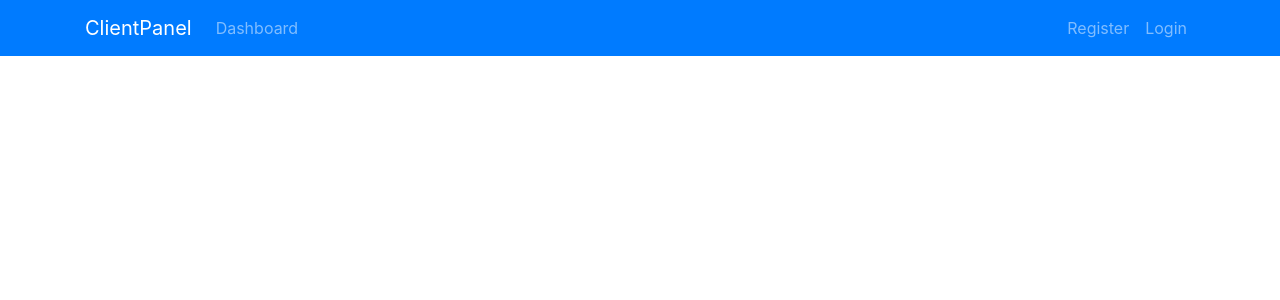
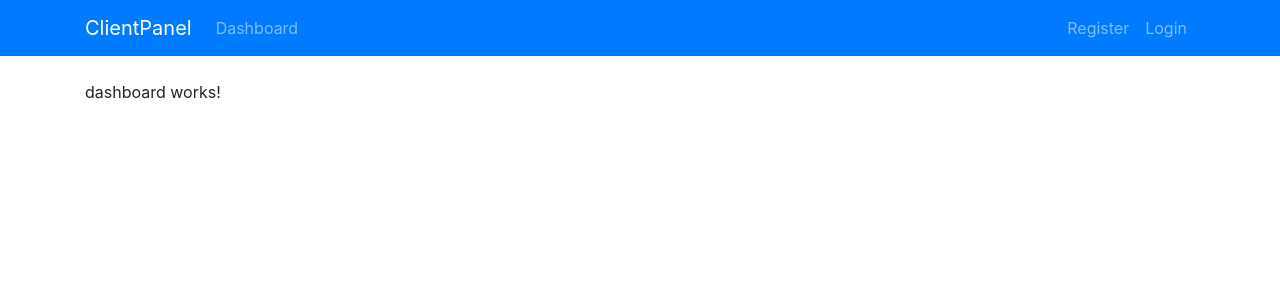
Before and after one commit to D3stros/Angular_Client_Panel, an Angular app: page / in a window 1280 px wide. Shown: the top 300 px of the page. Built offline with nearby package versions, Linux system fonts and the light colour scheme; no server answers.

Commit message:
Routing module setup and changed tslint from single to double quotes standard

```diff
--- a/src/app/app.component.html
+++ b/src/app/app.component.html
@@ -1,2 +1,4 @@
 <app-navbar></app-navbar>
-<div class="container"></div>
+<div class="container">
+  <router-outlet></router-outlet>
+</div>
--- a/src/app/app.module.ts
+++ b/src/app/app.module.ts
@@ -13,6 +13,7 @@ import { LoginComponent } from './components/login/login.component';
 import { RegisterComponent } from './components/register/register.component';
 import { SettingsComponent } from './components/settings/settings.component';
 import { NotFoundComponent } from './components/not-found/not-found.component';
+import { AppRoutingModule } from './app-routing.module';
 
 @NgModule({
   declarations: [
@@ -30,7 +31,8 @@ import { NotFoundComponent } from './components/not-found/not-found.component';
     NotFoundComponent
   ],
   imports: [
-    BrowserModule
+    BrowserModule,
+    AppRoutingModule
   ],
   providers: [],
   bootstrap: [AppComponent]
--- a/src/app/components/navbar/navbar.component.html
+++ b/src/app/components/navbar/navbar.component.html
@@ -1,6 +1,6 @@
 <nav class="navbar navbar-expand-md navbar-dark bg-primary mb-4">
   <div class="container">
-    <a href="" class="navbar-brand">ClientPanel</a>
+    <a routerLink="/" class="navbar-brand">ClientPanel</a>
     <button
       class="navbar-toggler"
       type="button"
@@ -12,15 +12,15 @@
     <div class="collapse navbar-collapse" id="navbarMain">
       <ul class="navbar-nav mr-auto">
         <li class="nav-item">
-          <a href="" class="nav-link">Dashboard</a>
+          <a routerLink="/" class="nav-link">Dashboard</a>
         </li>
       </ul>
       <ul class="navbar-nav ml-auto">
         <li class="nav-item">
-          <a href="" class="nav-link">Register</a>
+          <a routerLink="/register" class="nav-link">Register</a>
         </li>
         <li class="nav-item">
-          <a href="" class="nav-link">Login</a>
+          <a routerLink="/login" class="nav-link">Login</a>
         </li>
       </ul>
     </div>
```
Also changed, not shown: src/app/app-routing.module.ts (added, +29 -0 lines), tslint.json (+9 -43 lines).
